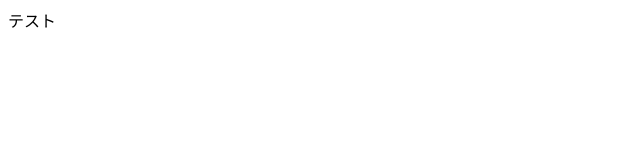
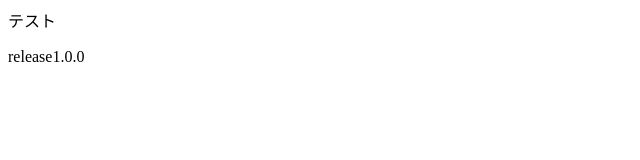
Before and after one commit to yamakooo19/blog, a plain HTML site: page index.html in a window 1280 px wide. Shown: the full height of the page, 0-640 px from the left. Drawn offline with Linux system fonts and the light colour scheme.

Commit message:
index.html

```diff
--- a/index.html
+++ b/index.html
@@ -2,5 +2,6 @@
   <head> </head>
   <body>
     <p>テスト</p>
+    <p>release1.0.0</p>
   </body>
 </html>
```
